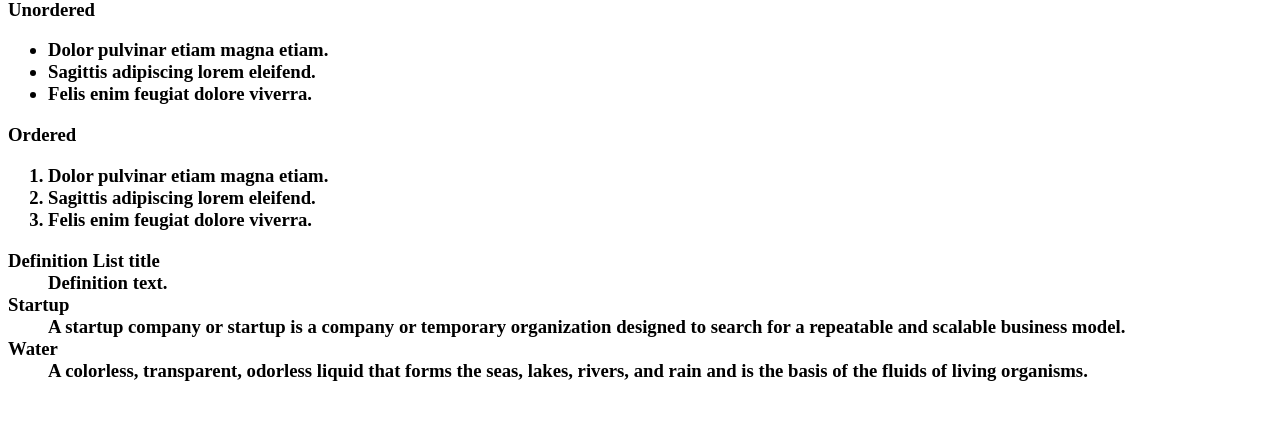
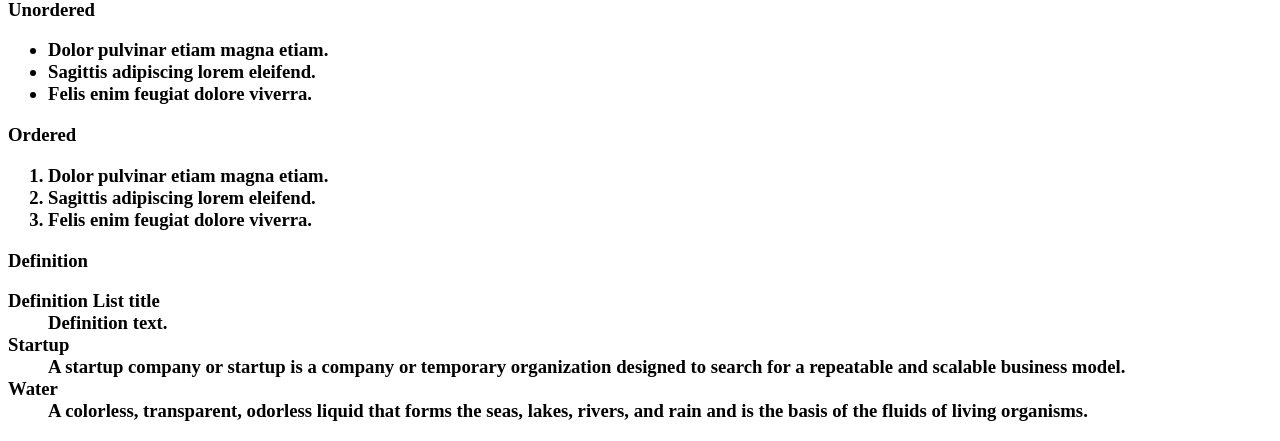
Before and after one commit to JuanSebastianGB/holbertonschool-web_front_end, a plain HTML site: page 0x00-html_advanced/26-styleguide.html in a window 1280 px wide. Shown: the part 588-1029 px from the top of the page. Before the commit the page ends 988 px from the top, so only its background shows below. Drawn offline with Linux system fonts and the light colour scheme.

Commit message:
FIX: Adding a missing text

```diff
--- a/0x00-html_advanced/26-styleguide.html
+++ b/0x00-html_advanced/26-styleguide.html
@@ -56,7 +56,7 @@
                                 <li>Felis enim feugiat dolore viverra.</li>
                             </ol>
                         </h3>
-                        <h3>
+                        <h3>Definition
                             <dl>
                                 <dt>Definition List title</dt>
                                 <dd>Definition text.</dd>
```
